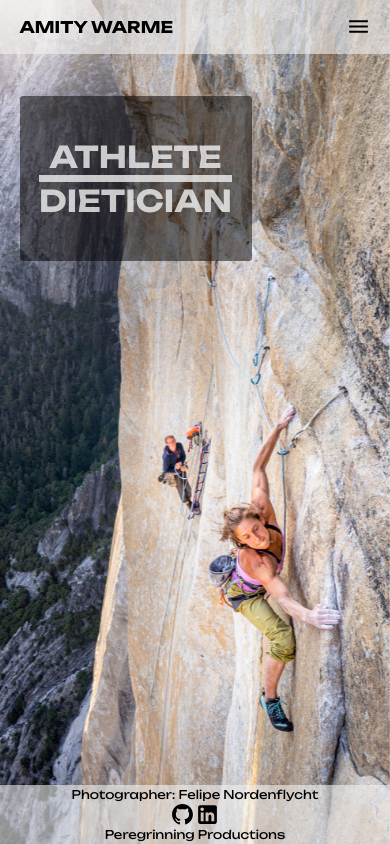
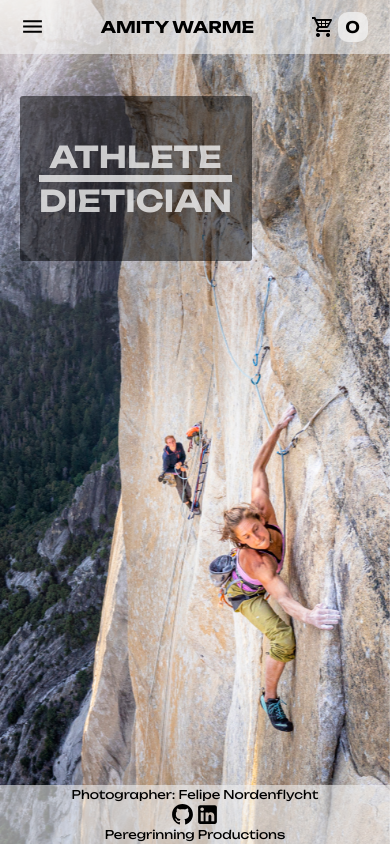
Before and after one commit to connorwarme/shopping-cart, a React (Create React App) app: page / in a window 390 px wide. Built offline with nearby package versions, Linux system fonts and the light colour scheme.

Commit message:
Switch location of menu icon and name in mobile header

```diff
--- a/src/App.css
+++ b/src/App.css
@@ -117,8 +117,14 @@ ul > a:hover::after {
     font-size: 16px;
     padding: 2vh 0;
   }
-  .header-container > nav {
+  .header-container > nav > ul {
     display: none;
+  }
+  .header-container > nav > ul:last-child {
+    display: block;
+  }
+  nav > ul > a {
+    padding: 0;
   }
   .mobile-menu {
     display: flex;
--- a/src/App.js
+++ b/src/App.js
@@ -93,6 +93,7 @@ const App = () => {
   return (
     <div className="app">
       <div className="header-container">
+        <button className="mobile-menu"><img src={Menu} alt='Menu' /></button>
         <div className="name-container"><Link to="/">Amity Warme</Link></div>
         <nav>
           <ul><Link to="/">Home</Link></ul>
@@ -100,7 +101,6 @@ const App = () => {
           <ul><Link to="/products">Packages</Link></ul>
           <ul><Link to="/cart"><img className="cart-logo-img" src={CartLogo} alt="Cart:"></img><div className="cart-number-bubble">{cartNumber}</div></Link></ul>
         </nav>
-        <button className="mobile-menu"><img src={Menu} alt='Menu' /></button>
       </div>
       <Routes>
         <Route path="/" element={<Home photo={updatePhotog} />} />
```
